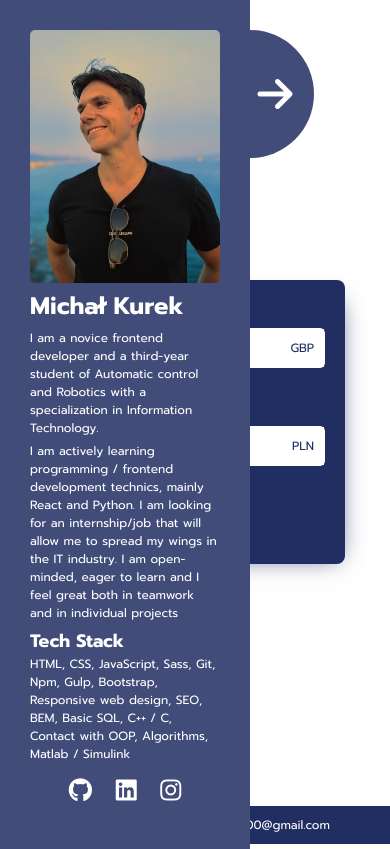
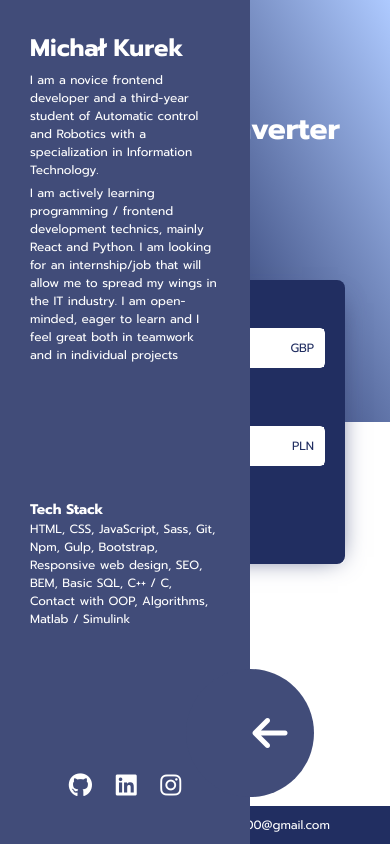
Before and after one commit to TheKureq/Remitly_HomeExercise, a website: page index.html in a window 390 px wide. Drawn offline with Linux system fonts and the light colour scheme.

Commit message:
html and css with responsiveness

```diff
--- a/index.html
+++ b/index.html
@@ -21,7 +21,7 @@
     <div class="nav__dev-info">
       <img src="./dist/img/Me.jpg" alt="picture of developer who wrote this code">
 
-      <h1>Michał Kurek</h1>
+      <h2>Michał Kurek</h2>
       <p>I am a novice frontend developer and a third-year student of Automatic control and Robotics with a
         specialization
         in
@@ -34,7 +34,7 @@
     </div>
 
     <div class="nav__techstack">
-      <h2>Tech Stack</h2>
+      <h3>Tech Stack</h3>
       <p>HTML, CSS,
         JavaScript,
         Sass,
@@ -60,8 +60,13 @@
   </div>
 </nav>
 
+  <section class="hero">
+    <div class="hero__image"></div>
+    <h1>Currency Converter</h1>
+  </section>
+
   <main class="main">
-    <section class="calculator">
+    <section class=" calculator">
       <div class="calculator__background"></div>
 
       <!-- UNITED KINGDOM BOX -->
--- a/src/sass/_colors.scss
+++ b/src/sass/_colors.scss
@@ -1,5 +1,5 @@
 $font-base-color: #ffffff;
-$font-dark-color: rgba(33, 46, 97, 255);
+$font-dark-color: rgba(33, 46, 97);
 $bgc-color: #ffffff;
 $bgc-color-darker: #e0e0e0;
 $bgc-shadow: rgb(65, 76, 121);
--- a/src/sass/style.scss
+++ b/src/sass/style.scss
@@ -11,13 +11,16 @@ html {
 }
 
 body {
+	position: relative;
 	background-color: $bgc-color;
 	font-family: 'Prompt', sans-serif;
 	color: $font-base-color;
+	width: 100vw;
+	height: 100vh;
+	overflow: hidden;
 }
 
 .nav {
-	background-color: $bgc-shadow;
 	position: absolute;
 	top: 0;
 	left: 0;
@@ -29,6 +32,8 @@ body {
 	height: auto;
 	min-height: 100vh;
 	padding: 3rem;
+	background-color: $bgc-shadow;
+	opacity: 1;
 	// transform: translateX(-100%);
 	z-index: 100;
 
@@ -38,7 +43,7 @@ body {
 		height: auto;
 		font-size: 1.2rem;
 
-		h1 {
+		h2 {
 			font-size: 2.4rem;
 		}
 
@@ -47,9 +52,8 @@ body {
 		}
 
 		img {
-			width: 100%;
-			object-fit: cover;
-			border-radius: 0.5rem;
+			position: absolute;
+			display: none;
 		}
 	}
 
@@ -90,15 +94,18 @@ body {
 		justify-content: center;
 		align-items: center;
 		right: 0;
+		bottom: -2%;
 		background-color: $bgc-shadow;
 		width: 12.8rem;
 		height: 12.8rem;
-		transform: translateX(50%);
+		transform: translate(50%, -50%) rotate(180deg); // if nav closed 0deg, else 180deg
 		border-radius: 50%;
 		font-size: 4rem;
+		z-index: -1;
 
 		i {
-			margin-left: 5rem;
+			margin-left: 0rem; // if nav closed 4rem, else 0rem
+			margin-right: 4rem; // if nav opened 4rem, else 0rem
 		}
 
 		&:hover {
@@ -109,11 +116,33 @@ body {
 	}
 }
 
+.hero {
+	position: absolute;
+	display: flex;
+	justify-content: center;
+	left: 0;
+	top: 0;
+	height: 50vh;
+	width: 100vw;
+	background: rgb(2, 0, 36);
+	background: linear-gradient(63deg, rgba(2, 0, 36, 1) 0%, rgba(33, 46, 97, 1) 35%, rgba(174, 202, 255, 1) 100%);
+	z-index: -1;
+
+	h1 {
+		position: absolute;
+		top: 25%;
+		font-size: 3rem;
+		color: $font-base-color;
+		margin-bottom: 3rem;
+	}
+}
+
 .main {
 	position: absolute;
 	display: flex;
 	justify-content: center;
 	align-items: center;
+	flex-direction: column;
 	height: 100vh;
 	width: 100vw;
 
@@ -192,13 +221,35 @@ footer {
 	font-size: 1.2rem;
 }
 
+@media (min-width: 567px) {
+	.hero {
+		h1 {
+			top: 50%;
+			font-size: 3.6rem;
+		}
+	}
+}
+
+@media (min-height: 850px) {
+	.nav {
+		img {
+			display: block;
+			position: relative;
+			width: 100%;
+			object-fit: cover;
+			border-radius: 0.5rem;
+			margin-bottom: 2rem;
+		}
+	}
+}
+
 @keyframes bounce {
 	0% {
 		transform: translateX(-48px);
 		opacity: 0;
 	}
 	40% {
-		transform: translateX(-26px);
+		transform: translateX(-20px);
 		opacity: 1;
 	}
 	65% {
```
Also changed, not shown: dist/css/style.min.css, 2 other files.
